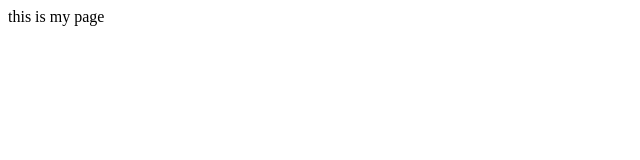
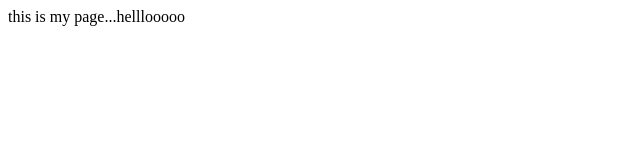
Before and after one commit to auschaijnk/mytutorialhub, a plain HTML site: page index.html in a window 1280 px wide. Shown: the full height of the page, 0-640 px from the left. Drawn offline with Linux system fonts and the light colour scheme.

Commit message:
changed index html

```diff
--- a/index.html
+++ b/index.html
@@ -1,4 +1,4 @@
 <html>
  <title> hello </title>
- <body> this is my page </body>
+ <body> this is my page...helllooooo </body>
 </html>
```
